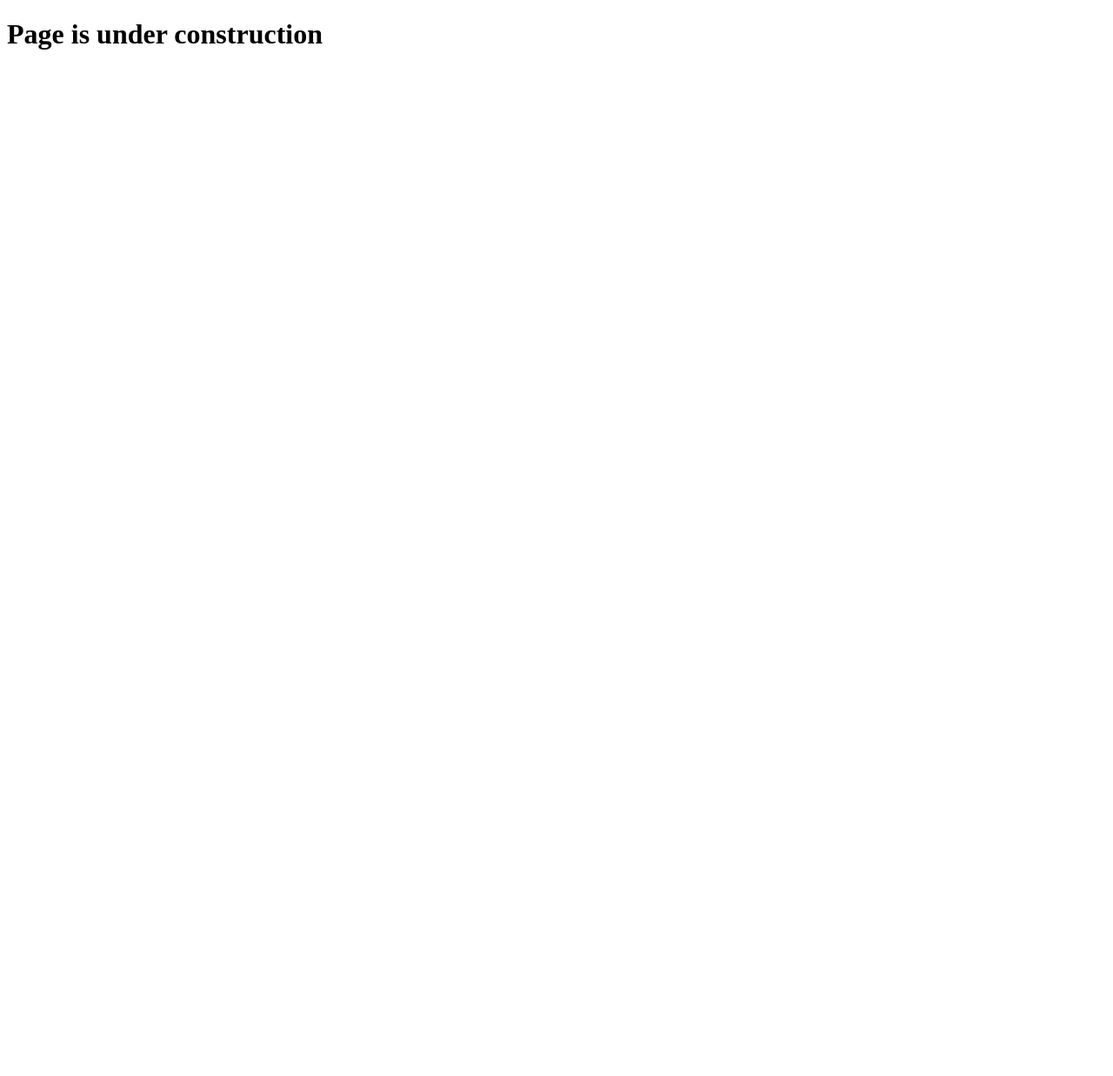
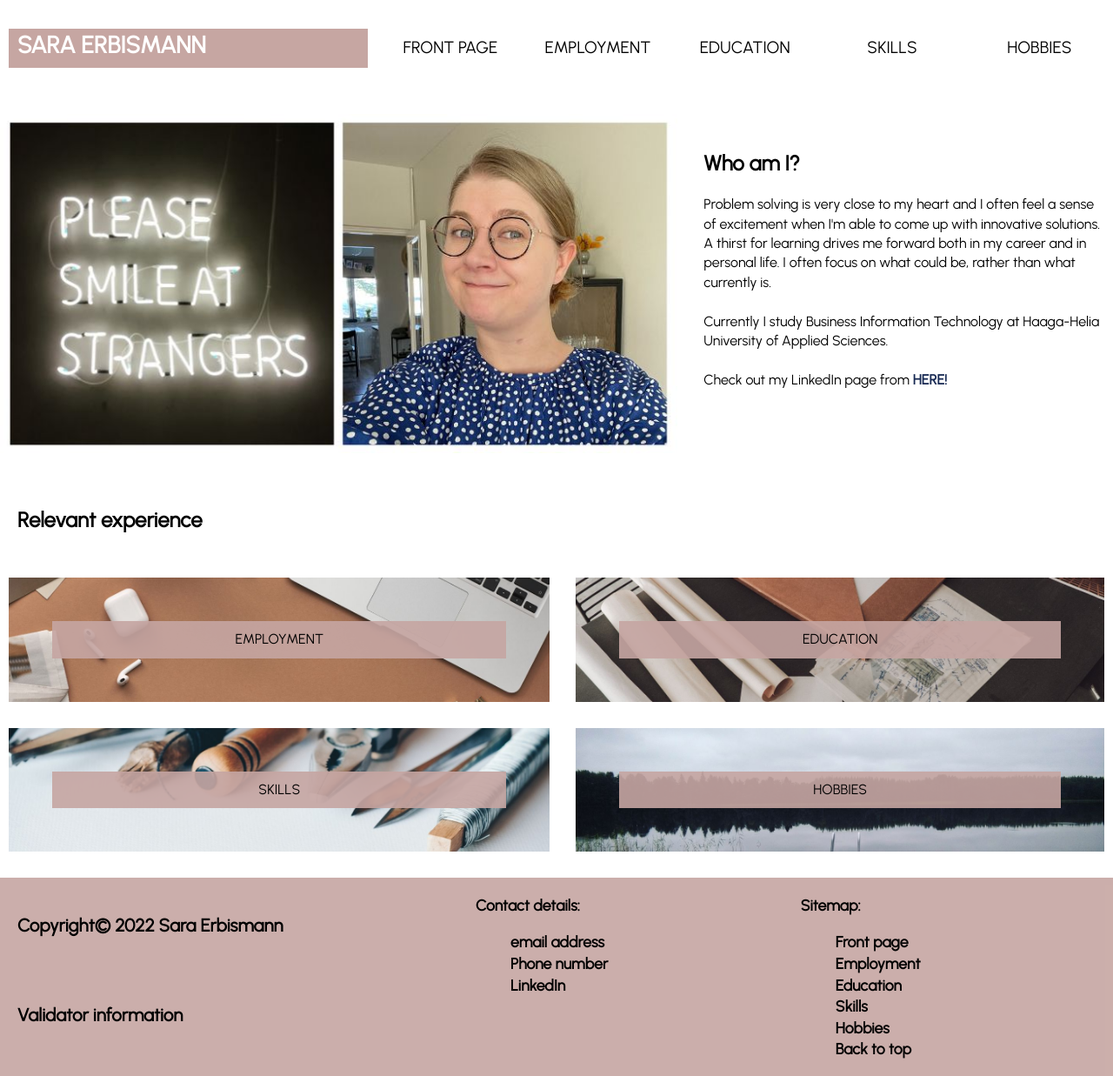
Before and after one commit to SaraErbismann/mypage, a plain HTML site: page index.html in a window 1280 px wide. Shown: the whole page at 87% size. Before the commit the page ends 800 px from the top, so only its background shows below. Drawn offline with Linux system fonts and the light colour scheme.

Commit message:
Add files via upload

```diff
--- /dev/null
+++ b/Styles.css
@@ -0,0 +1,269 @@
+/*general starts*/
+:root {
+    --white: white;
+    --grey: #a3a18d;
+    --mauve: #c6a6a2;
+    --faded: rgba(198, 166, 162, 0.9);
+    --blue: #172953;
+    --dark: black;
+    --shadow: 0 0 5px rgba(0, 0, 0, 0.5);
+}
+html {
+    box-sizing: border-box;
+    font-family: 'Urbanist';
+    color: var(--dark);
+}
+body {
+    background-color: white;
+    line-height: 1.4;
+    margin: 0px;
+}
+img {
+    max-width: 100%;
+    height: auto;
+}
+/*Navbar*/
+nav {
+    display: grid;
+    gap: 20px;
+    padding: 10px;
+    grid-template-columns: 1fr 2fr;
+    grid-template-areas:
+    'name list';
+}
+.main-nav ul {
+    grid-area: list;
+    display: grid;
+    gap: 20px;
+    padding: 0;
+    list-style: none;
+    font-size: 1.2rem;
+    grid-template-columns: repeat(5, 1fr);
+}
+#name {
+    grid-area: name;
+    text-align: start;
+    font-size: 1.7rem;
+    font-weight: bold;
+    pointer-events: none;
+    text-transform: uppercase;
+    background-color: var(--mauve);
+    color: var(--white);
+    padding-left: 10px;
+}
+.main-nav li {
+    display: block;
+    text-align: center;
+    text-transform: uppercase;
+    padding: 0.8rem;
+}
+.main-nav a {
+    text-decoration: none;
+    color: var(--dark);
+}
+.main-nav li:hover {
+    border-bottom: 2px solid var(--faded);
+    font-weight: bolder;
+}
+.main-nav li:active {
+    background-color: var(--mauve);
+    color: white;
+    font-weight: bold;
+}
+/*Footer*/
+footer {
+    display: grid;
+    background-color: var(--faded);
+    padding-top: 20px;
+    padding-left: 20px;
+    grid-template-areas:
+    'author contact sitemap'
+    'validator contact sitemap';
+    font-size: 1.1rem;
+    font-weight: bolder;
+}
+footer li {
+    list-style: none;
+}
+
+footer a{
+    text-decoration: none;
+    color: var(--dark);
+}
+.footerAuthor {
+    grid-area: author;
+}
+.footerValidator {
+    grid-area: validator;
+}
+.footerContactInfo {
+    grid-area: contact;
+}
+.footerSitemap {
+    grid-area: sitemap;
+}
+.footerSitemap li:hover {
+    font-weight: bolder;
+    text-decoration: underline;
+}
+/*general ends*/
+/*wrapper*/
+.wrapper {
+    display: grid;
+    gap: 20px;
+}
+/*top container*/
+.top-container {
+    display: grid;
+    gap: 20px;
+    grid-template-areas:
+    'picture picture article';
+}
+.topImage {
+    grid-area: picture;
+    min-height: 400px;
+
+}
+.aboutme {
+    grid-area: article;
+    padding: 20px 10px;
+}
+.aboutme h1 {
+    font-size: 1.5rem;
+}
+.aboutme a {
+    text-decoration: none;
+    color: var(--blue);
+    font-weight: bolder;
+}
+
+/*boxes*/
+.boxes {
+    display: grid;
+    gap: 30px;
+    margin: 10px;
+    grid-template-areas:
+    'header header'
+    'employment education'
+    'skills hobbies';
+}
+.relExp {
+    grid-area: header;
+    padding-left: 10px;
+    font-size: 1.5rem;
+}
+.box-employment {
+    grid-area: employment;
+    background-image: url(Employmentimage.jpg);
+    background-size: cover;
+    background-position: center;
+    background-repeat: no-repeat;
+    align-items: center;
+    justify-content: center;
+
+}
+.box-education{
+    grid-area: education;
+    background-image: url(Educationimage.jpg);
+    background-size: cover;
+    background-position: center;
+    background-repeat: no-repeat;
+
+}
+.box-skills {
+    grid-area: skills;
+    background-image: url(Skillsimage.jpg);
+    background-size: cover;
+    background-position: center;
+    background-repeat: no-repeat;
+
+}
+.box-hobby {
+    grid-area: hobbies;
+    background-image: url(Hobbyimages.jpg);
+    background-size: cover;
+    background-position: center;
+    background-repeat: no-repeat;
+
+}
+.textBox {
+    background-color: var(--faded);
+    padding: 10px;
+    text-align: center;
+    margin: 50px;
+    text-transform: uppercase;
+}
+.textBox a {
+    text-decoration: none;
+    color: var(--dark);
+}
+.textBox:hover {
+    background-color: var(--mauve);
+    font-weight: bolder;
+}
+/* Media queries*/
+@media (max-width: 780px) {
+    nav {
+        display: grid;
+        gap: 20px;
+        padding: 10px;
+        align-content: center;
+        grid-template-columns: 1fr;
+        grid-template-areas:
+        'name'
+        'list';
+    }
+    .main-nav ul {
+        grid-area: list;
+        display: grid;
+        gap: 20px;
+        padding: 0;
+        list-style: none;
+        font-size: 1.2rem;
+        grid-template-columns: 1fr;
+    }
+    #name {
+        grid-area: name;
+        text-align: center;
+        font-size: 1.7rem;
+        font-weight: bold;
+        pointer-events: none;
+        text-transform: uppercase;
+        padding: 10px;
+    }
+    .main-nav li {
+        display: block;
+        text-decoration: none;
+        text-align: center;
+        text-transform: uppercase;
+        padding: 0.8rem;
+    }
+    .top-container {
+        display: grid;
+        gap: 10px;
+        grid-template-areas:
+        'picture'
+        'article';
+    }
+    .boxes {
+        display: grid;
+        gap: 30px;
+        margin: 10px;
+        grid-template-areas:
+        'header'
+        'employment'
+        'education'
+        'skills'
+        'hobbies';
+    }
+    footer {
+        display: grid;
+        background-color: var(--faded);
+        padding: 20px;
+        grid-template-areas:
+        'author'
+        'validator'
+        'contact'
+        'sitemap';
+    }
+}
--- a/index.html
+++ b/index.html
@@ -1,10 +1,91 @@
 <!DOCTYPE html>
-<html>
-<head>
-    <meta charset="UTF-8" />
-    <title>Placeholder page</title>
-</head>
-<body>
-  <h1> Page is under construction</h1>
-</body>
+<html lang="en">
+    <head>
+        <meta charset="UTF-8">
+        <title>My portfolio</title>
+        <link rel="Stylesheet" href="Styles.css">
+        <link href='https://fonts.googleapis.com/css?family=Urbanist' rel='stylesheet'>
+    </head>
+    <body>
+        <!--grid wrapper starts-->
+        <!--Nav starts-->
+        <div class="wrapper">
+            <nav class="main-nav">
+                <h2 id="name">Sara Erbismann</h2>
+                <ul class="navbar">
+                    <li><a href="#">Front page</a></li>
+                    <li><a href="employment.html">Employment</a></li>
+                    <li><a href="#">Education</a></li>
+                    <li><a href="skills.html">Skills</a></li>
+                    <li><a href="#">Hobbies</a></li>
+                </ul>
+            </nav>
+            <!--Nav ends-->
+            <!-- top container-->
+            <div class="top-container">
+                <div class="topImage">
+                    <img src="topImage.jpg" alt="profile picture with a quote">
+                </div>
+                <article class="aboutme">
+                    <h1>Who am I?</h1>
+                   <p>Problem solving is very close to my heart and I often feel a sense of excitement when I'm able to come up with innovative solutions.
+                    A thirst for learning drives me forward both in my career and in personal life.
+                    I often focus on what could be, rather than what currently is. <br><br>
+                    Currently I study Business Information Technology at Haaga-Helia University of Applied Sciences. <br><br>
+                    Check out my LinkedIn page from <a href="www.linkedin.com/in/sara-erbismann">HERE!</a>
+                    </p>
+                </article>
+            </div>
+            <!-- top container ends-->
+            <!-- boxes section-->
+            <section class="boxes">
+                <h2 class="relExp">Relevant experience</h2>
+                <div class="box-employment">
+                    <div class="textBox">
+                        <a href="#">Employment</a>
+                    </div>
+                </div>
+                <div class="box-education">
+                    <div class="textBox">
+                        <a href="#">Education</a>
+                    </div>
+                </div>
+                <div class="box-skills">
+                    <div class="textBox">
+                        <a href="#">Skills</a>
+                    </div>
+                </div>
+                <div class="box-hobby">
+                    <div class="textBox">
+                        <a href="#">Hobbies</a>
+                    </div>
+                </div>
+            </section>
+            <!-- boxes section ends-->
+            <!--Footer-->
+            <footer class="footer">
+                <h3 class="footerAuthor">Copyright&copy; 2022 Sara Erbismann</h3>
+                <h3 class="footerValidator">Validator information</h3>
+                <div class="footerContactInfo">Contact details:
+                    <ul>
+                        <li>email address</li>
+                        <li>Phone number</li>
+                        <li>LinkedIn</li>
+                    </ul>
+                </div>
+                <div class="footerSitemap">Sitemap:
+                    <ul>
+                        <li> <a href="#">Front page</a></li>
+                        <li><a href="#">Employment</a></li>
+                        <li><a href="#">Education</a></li>
+                        <li> <a href="#">Skills</a></li>
+                        <li> <a href="#">Hobbies</a></li>
+                        <li><a href="#">Back to top</a></li>
+                    </ul>
+                 </div>
+            </footer>
+        </div>
+        <!--Footer ends-->
+        <!--grid wrapper ends-->
+    </body>
 </html>
```
Also changed, not shown: Educationimage.jpg (added), Employmentimage.jpg (added), Hobbyimages.jpg (added), Skillsimage.jpg (added), topImage.jpg (added).
